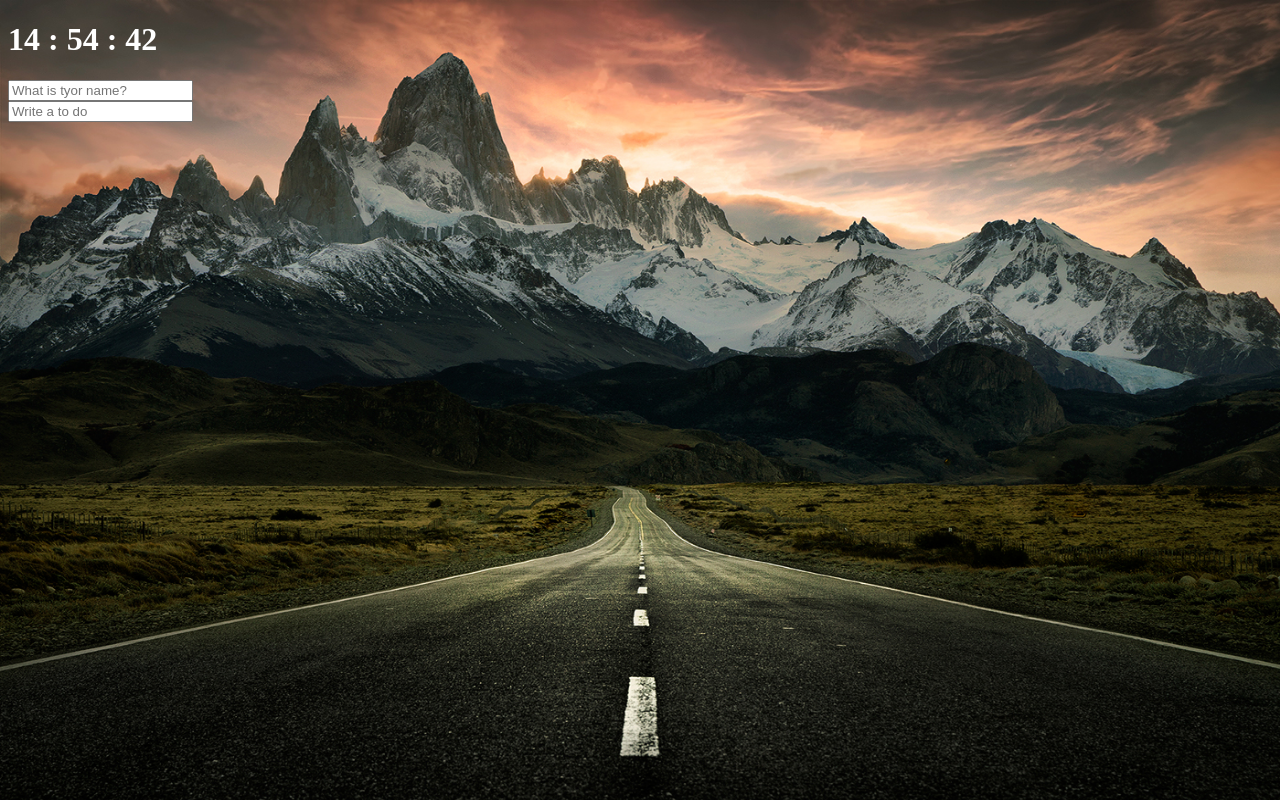
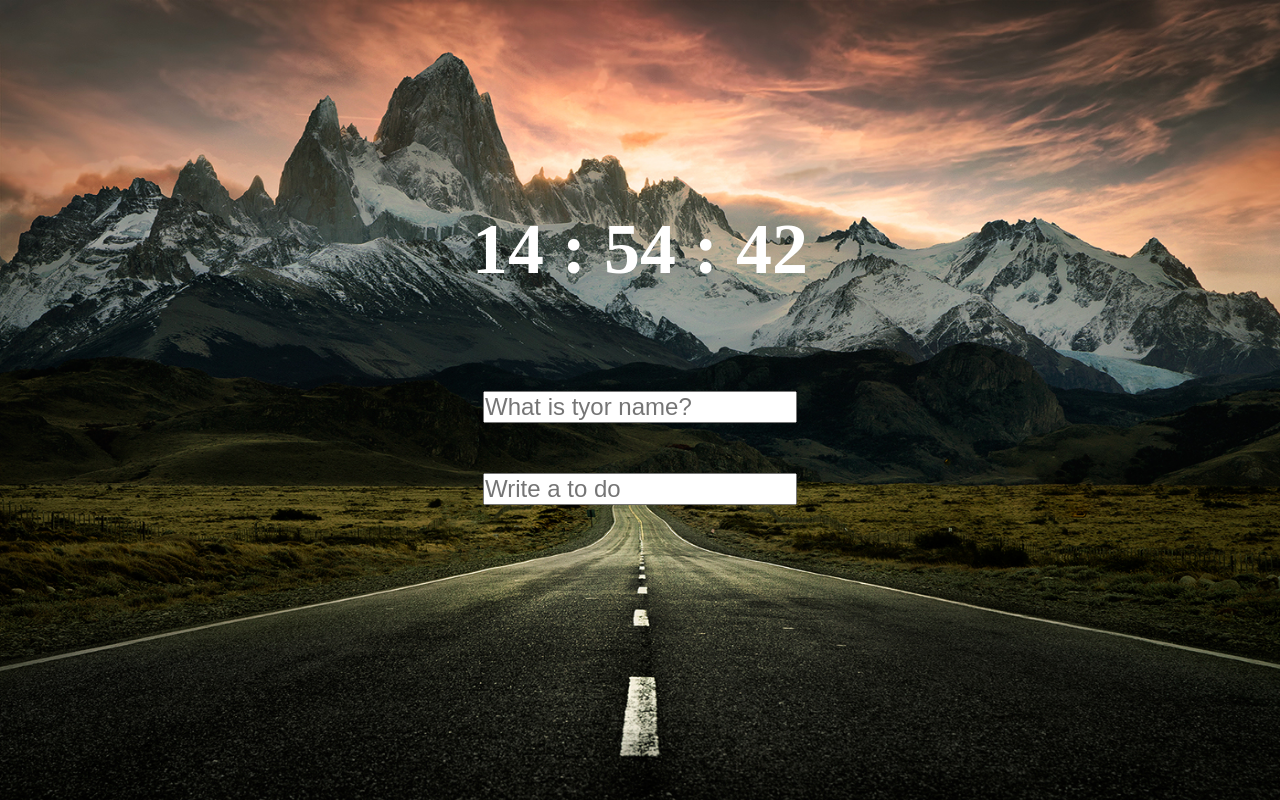
Before and after one commit to gowns764/JS-FrontEnd-Practice, a plain HTML site: page index.html in a window 1280 px wide. Drawn offline with Linux system fonts and the light colour scheme.

Commit message:
Add files via upload

```diff
--- a/index.css
+++ b/index.css
@@ -8,28 +8,67 @@ body {
 
 body {
     color: white;
+    text-align: center;
 }
 
-.click {
-    color: #7f8c8d;
+#clock {
+    margin: 0px;
+    padding: 0px;
+    position: relative;
+    top: 200px;
+    font-size: 72px;
 }
 
-.form,
-.greetings {
-    display: none;
+#form {
+    margin: 0px;
+    padding: 0px;
+    position: relative;
+    top: 300px;
+    font-size: 24px;
 }
 
-.showing {
-    display: block;
+#greeting {
+    margin: 0px;
+    padding: 0px;
+    position: relative;
+    top: 300px;
+    color: black;
+    font-size: 48px;
 }
 
+#todo {
+    margin: 0px;
+    padding: 0px;
+    position: relative;
+    top: 350px;
+    font-size: 24px;
+}
+
+#list {
+    margin: 0px;
+    padding: 0px;
+    position: relative;
+    top: 370px;
+    font-size: 24px;
+}
+
+#weather {
+    margin: 0px;
+    padding: 0px;
+    position: relative;
+    top: 450px;
+    font-size: 24px;
+}
+
+.click {color: #7f8c8d;}
+
+.form, .greetings {display: none;}
+
+.showing {display: block;}
+
 @keyframes fadeIn {
-    from {
-        opacity: 0;
-    }
-    to {
-        opacity: 1;
-    }
+    from {opacity: 0;}
+    to {opacity: 1;}
 }
 
 .bgImage {
--- a/index.html
+++ b/index.html
@@ -7,19 +7,17 @@
 
     <body>
         <div class="js-clock">
-            <h1>00:00</h1>
+            <h1 id="clock">00:00</h1>
         </div>
         <form class="js-form form">
-            <input type="text" placeholder="What is tyor name?" />
+            <input id="form" type="text" placeholder="What is tyor name?" />
         </form>
-        <h4 class="js-greetings greetings"></h4>
+        <h4 id="greeting" class="js-greetings greetings"></h4>
         <form class="js-toDoForm">
-            <input type="text" placeholder="Write a to do"/>
+            <input id="todo" type="text" placeholder="Write a to do"/>
         </form>
-        <ul class="js-toDoList">
-
-        </ul>
-        <span class="js-weather"></span>
+        <ul id="list" class="js-toDoList"></ul>
+        <span id="weather" class="js-weather"></span>
         <script src="clock.js"></script>
         <script src="gretting.js"></script>
         <script src="todo.js"></script>
```
